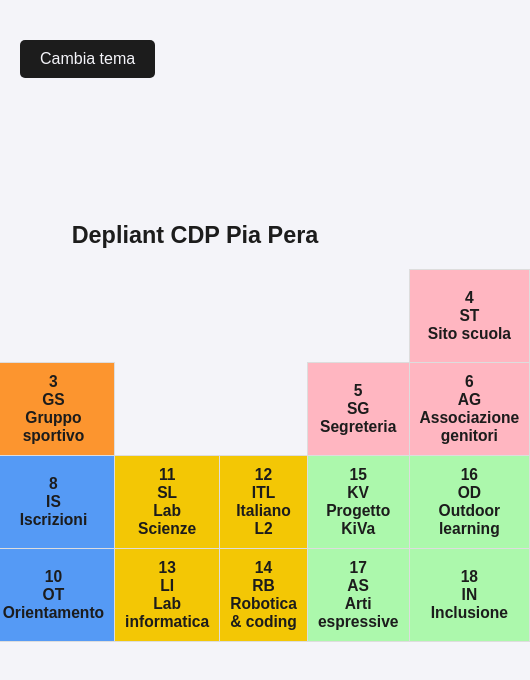
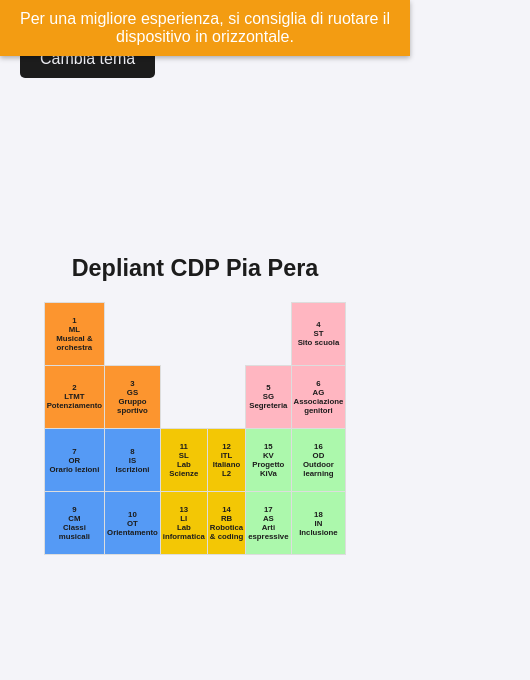
Before and after one commit to Gematsam-X/InteractiveCDPDepliant, a plain HTML site: page src/index.html in a window 390 px wide. Shown: the whole page, 530 px wide, since content can reach past the window. Drawn offline with Linux system fonts and the light colour scheme; a web font is replaced by a local one.

Commit message:
feat: add a banner comunicating the better experience when device is landscape + style: add responsivity for mobile

```diff
--- a/src/index.html
+++ b/src/index.html
@@ -42,6 +42,10 @@
     </script>
   </head>
   <body>
+    <div id="orientation-banner">
+      Per una migliore esperienza, si consiglia di ruotare il dispositivo in
+      orizzontale.
+    </div>
     <h1>Depliant CDP Pia Pera</h1>
     <button class="theme-toggle">Cambia tema</button>
     <table class="periodic-table">
@@ -95,6 +99,9 @@
         <td class="wellness" data-symbol="in">18<br />IN<br />Inclusione</td>
       </tr>
     </table>
+    <br />
+    <br />
+    <br />
     <script src="js/theme.js" type="module"></script>
     <script src="js/legend.js" type="module"></script>
     <script src="js/main.js" type="module"></script>
--- a/src/js/main.js
+++ b/src/js/main.js
@@ -4,6 +4,24 @@ window.addEventListener("load", function () {
     console.error("Error during data extraction:", error);
   });
 });
+
+// Mostra/nasconde il banner in base all'orientamento
+const banner = document.getElementById("orientation-banner");
+
+function updateOrientationBanner() {
+  if (window.matchMedia("(orientation: portrait)").matches) {
+    banner.style.display = "block"; // mostra banner
+  } else {
+    banner.style.display = "none"; // nasconde banner
+  }
+}
+
+// Controllo iniziale
+updateOrientationBanner();
+
+// Listener per cambio orientamento
+window.addEventListener("resize", updateOrientationBanner);
+window.addEventListener("orientationchange", updateOrientationBanner);
 
 // Select all <td> elements
 let elements = document.querySelectorAll("td[data-symbol]");
@@ -17,12 +35,7 @@ function checkElementsClass() {
     // Check if the class is not empty and not "special", "legend", "no-border" or "specialLegend"
     if (
       element.classList.length > 0 &&
-      !element.classList.contains("legend") &&
-      !element.classList.contains("no-border") &&
-      !element.classList.contains("group") &&
-      !element.classList.contains("period") &&
-      !element.classList.contains("specialLegend") &&
-      !element.classList.contains("special")
+      !element.classList.contains("no-border")
     ) {
       filteredElements.push(element);
       // Add a click event for redirection
--- a/src/styles.css
+++ b/src/styles.css
@@ -82,7 +82,7 @@ body {
   display: flex;
   flex-direction: column;
   justify-content: center; /* centra verticalmente */
-  align-items: center;     /* centra orizzontalmente */
+  align-items: center; /* centra orizzontalmente */
   min-height: 100vh;
 }
 
@@ -98,11 +98,15 @@ h1 {
 }
 
 @media (max-width: 768px) {
-  h1 { font-size: 4vw; }
+  h1 {
+    font-size: 4vw;
+  }
 }
 
 @media (max-width: 480px) {
-  h1 { font-size: 6vw; }
+  h1 {
+    font-size: 6vw;
+  }
 }
 
 /* ----------------------------- */
@@ -135,22 +139,44 @@ td:hover {
 }
 
 /* CATEGORY COLORS */
-.contact { background-color: var(--contact-bg); }
-.contact:hover { background-color: var(--contact-hover); }
+.contact {
+  background-color: var(--contact-bg);
+}
+.contact:hover {
+  background-color: var(--contact-hover);
+}
 
-.wellness { background-color: var(--wellness-bg); }
-.wellness:hover { background-color: var(--wellness-hover); }
+.wellness {
+  background-color: var(--wellness-bg);
+}
+.wellness:hover {
+  background-color: var(--wellness-hover);
+}
 
-.talent { background-color: var(--talent-bg) !important; }
-.talent:hover { background-color: var(--talent-hover) !important; }
+.talent {
+  background-color: var(--talent-bg) !important;
+}
+.talent:hover {
+  background-color: var(--talent-hover) !important;
+}
 
-.innovation { background-color: var(--innovation-bg) !important; }
-.innovation:hover { background-color: var(--innovation-hover) !important; }
+.innovation {
+  background-color: var(--innovation-bg) !important;
+}
+.innovation:hover {
+  background-color: var(--innovation-hover) !important;
+}
 
-.logistic { background-color: var(--logistic-bg) !important; }
-.logistic:hover { background-color: var(--logistic-hover) !important; }
+.logistic {
+  background-color: var(--logistic-bg) !important;
+}
+.logistic:hover {
+  background-color: var(--logistic-hover) !important;
+}
 
-.no-border { border: none !important; }
+.no-border {
+  border: none !important;
+}
 
 /* ----------------------------- */
 /* BUTTONS                       */
@@ -184,36 +210,50 @@ button.theme-toggle {
   font-size: 16px;
 }
 
+#orientation-banner {
+  display: none;
+  position: fixed;
+  top: 0;
+  left: 0;
+  width: 100%;
+  background-color: #f39c12;
+  color: white;
+  text-align: center;
+  padding: 10px;
+  font-family: Arial, sans-serif;
+  z-index: 9999;
+  box-shadow: 0 2px 5px rgba(0, 0, 0, 0.3);
+}
+
 /* ----------------------------- */
-/* RESPONSIVE TABLE & FONT        */
+/* MOBILE-FRIENDLY: OCCUPA 50%  */
 /* ----------------------------- */
 
-/* tablet / piccoli laptop */
-@media (max-width: 1024px) {
-  .periodic-table colgroup col { width: 8vw; }
+@media (max-width: 768px) {
+  .periodic-table {
+    width: 50vw; /* metà della larghezza dello schermo */
+    height: 50vh; /* metà dell’altezza dello schermo */
+    max-width: 50vw;
+    max-height: 50vh;
+    overflow: auto; /* scroll se necessario */
+  }
+
   .periodic-table td {
-    width: 8vw;
-    height: 8vw;
-    font-size: 2vw;
+    width: auto !important; /* annulla qualsiasi width fissa precedente */
+    height: auto !important; /* annulla qualsiasi height fissa precedente */
+    font-size: 1.5vw !important;
+    padding: 3px !important;
   }
 }
 
-/* smartphone medi */
-@media (max-width: 768px) {
-  .periodic-table colgroup col { width: 10vw; }
+@media (max-width: 480px) {
+  .periodic-table {
+    width: 50vw;
+    height: 30vh;
+  }
+
   .periodic-table td {
-    width: 10vw;
-    height: 10vw;
-    font-size: 3vw;
+    font-size: 2vw !important;
+    padding: 2px !important;
   }
 }
-
-/* smartphone piccoli */
-@media (max-width: 480px) {
-  .periodic-table colgroup col { width: 12vw; }
-  .periodic-table td {
-    width: 12vw;
-    height: 12vw;
-    font-size: 4vw;
-  }
-}
```
